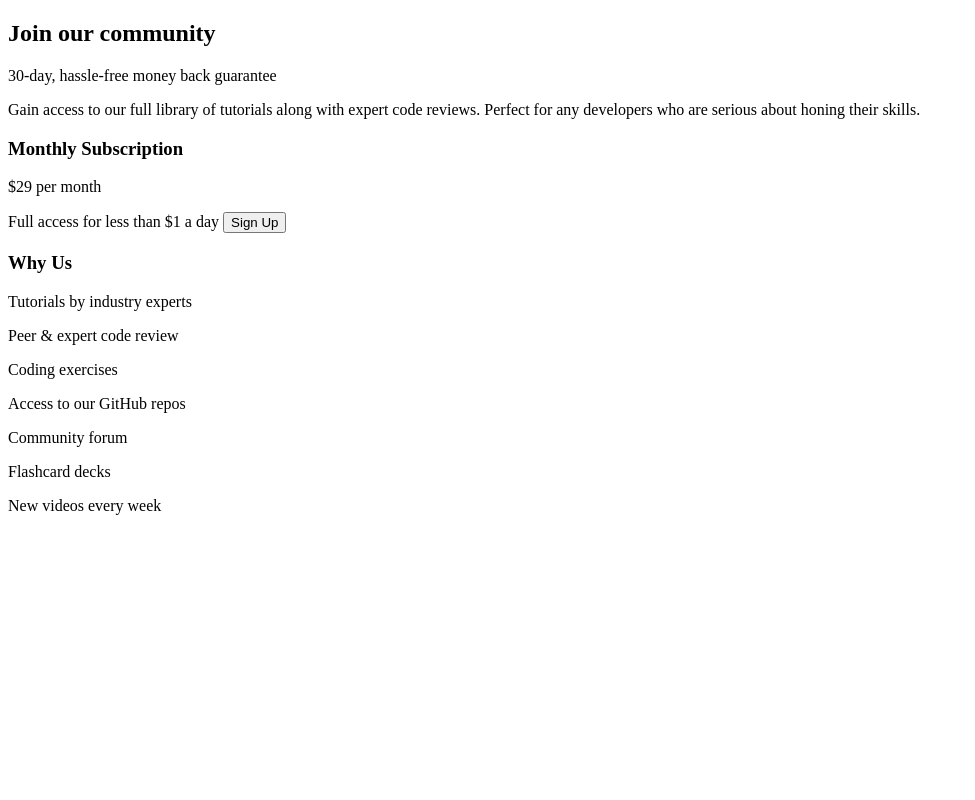
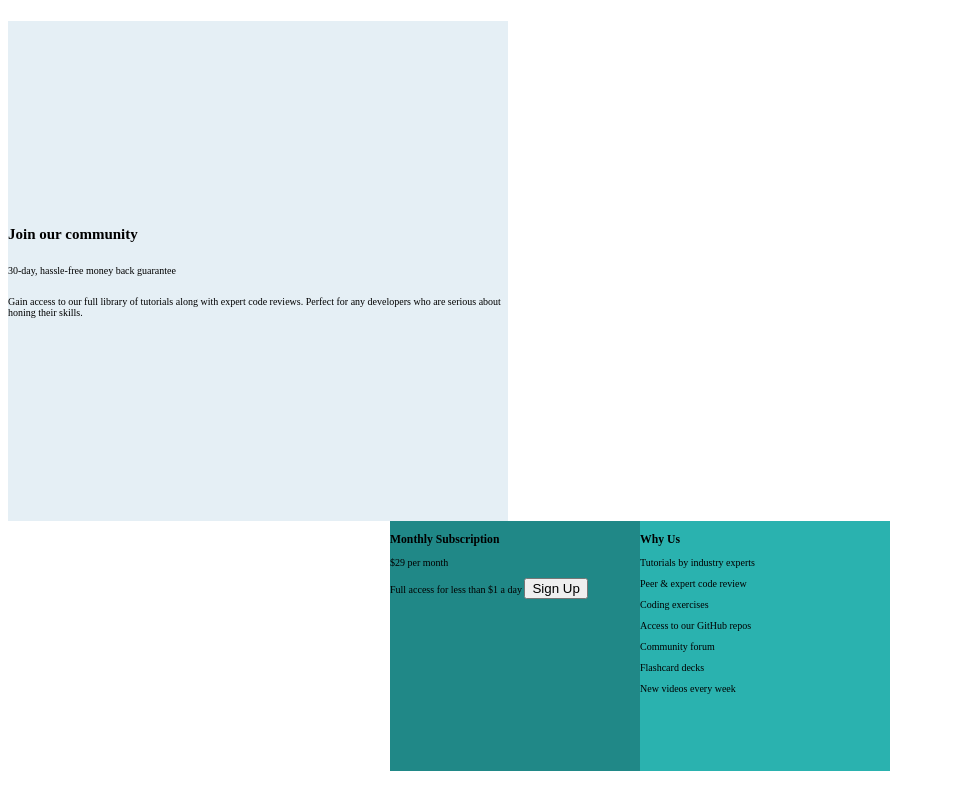
Before and after one commit to MartinsitoBritoDiaz/Single-Price-Grid-Component, a plain HTML site: page index.html in a window 1280 px wide. Shown: the whole page, without its empty margins (0-975 px from the left). Drawn offline with Linux system fonts and the light colour scheme.

Commit message:
Style added

```diff
--- a/index.html
+++ b/index.html
@@ -3,11 +3,15 @@
 <head>
   <meta charset="UTF-8">
   <meta name="viewport" content="width=device-width, initial-scale=1.0"> <!-- displays site properly based on user's device -->
-
+  <link rel="preconnect" href="https://fonts.googleapis.com">
+  <link rel="preconnect" href="https://fonts.gstatic.com" crossorigin>
+  <link href="https://fonts.googleapis.com/css2?family=Karla:wght@400;700&display=swap" rel="stylesheet">
   <link rel="icon" type="image/png" sizes="32x32" href="./images/favicon-32x32.png">
-
+  <link rel="preload" href="style.css" as="style">
+  <link rel="stylesheet" href="style.css">
   <title>Frontend Mentor | Single Price Grid Component</title>
 </head>
+
 <body>
   <main class="card">
     <div class="card-description">
--- /dev/null
+++ b/style.css
@@ -0,0 +1,63 @@
+@import url('https://fonts.googleapis.com/css2?family=Karla:wght@400;700&display=swap');
+
+:root{
+    --Cyan: hsl(179, 62%, 43%);
+    --Cyan-Black: hsl(179, 62%, 33%);
+    --Bright-Yellow: hsl(71, 73%, 54%);
+    --Light-Gray: hsl(204, 43%, 93%);
+    --Grayish-Blue: hsl(218, 22%, 67%);
+}
+
+
+html{
+    font-size: 62.5%;
+    box-sizing: border-box;
+}
+
+*, *:before, *:after{
+    box-sizing: inherit;
+}
+
+body{
+    font-size: 'Karla';
+}
+
+.card{
+    min-height: 97vh;
+    display: flex;
+    flex-direction: column;
+    justify-content: center;
+
+}
+
+.card-description{
+    display: flex;
+    flex-direction: column;
+    justify-content: center;
+
+    width: 50rem;
+    height: 50rem;
+
+    background-color: var(--Light-Gray);
+}
+
+.card-info{
+    display: flex;
+    justify-content: center;
+
+
+}
+
+.card-price{
+    background-color: var(--Cyan-Black);
+
+    width: 25rem;
+    height: 25rem;
+}
+
+.card-whyus{
+    background-color: var(--Cyan);
+
+    width: 25rem;
+    height: 25rem;
+}
```
